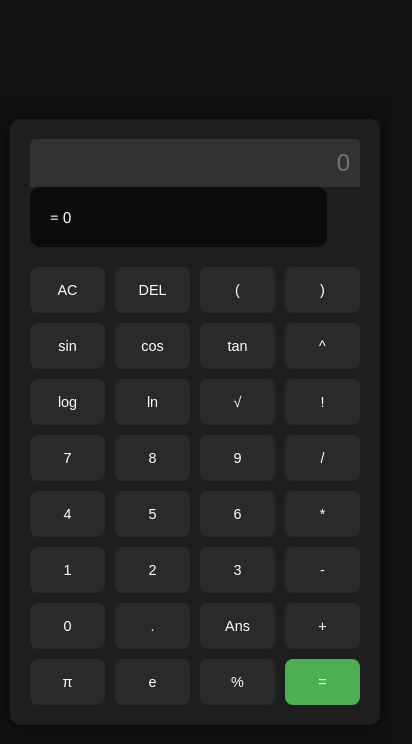
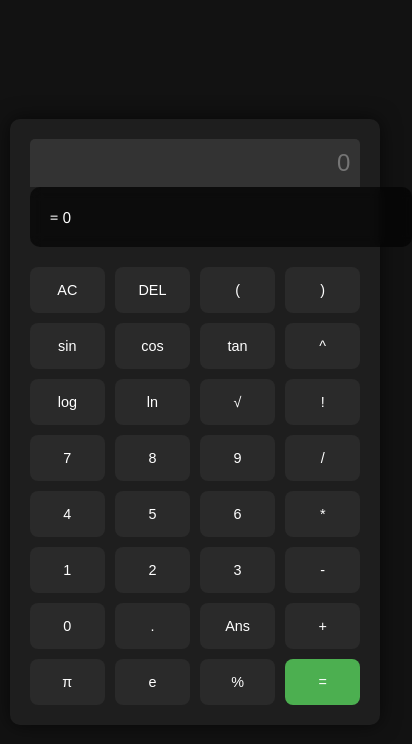
Before and after one commit to PrathameshPowar-dan/calculator, a React (Vite) app: page / in a window 390 px wide. Shown: the top 744 px of the page, 412 px wide, since content can reach past the window. Built offline with nearby package versions, Linux system fonts and the light colour scheme.

Commit message:
responsive

```diff
--- a/src/samp.css
+++ b/src/samp.css
@@ -120,6 +120,11 @@
     font-size: 0.95rem;
   }
 
+  .result{
+    width: 98vw;
+    margin:auto;
+  }
+
   .name-form input {
     font-size: 0.95rem;
   }
```
